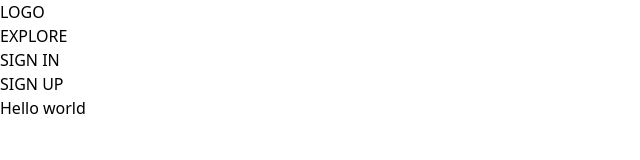
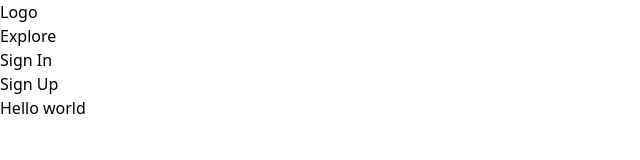
Before and after one commit to JosueSalazaku/Foodie-travellers, a React (Vite) app in the folder client/: page / in a window 1280 px wide. Shown: the top 160 px of the page, without its empty margins (0-640 px from the left). Built offline with nearby package versions, Linux system fonts and the light colour scheme.

Commit message:
Add route links to header page

```diff
--- a/client/src/App.jsx
+++ b/client/src/App.jsx
@@ -13,7 +13,6 @@
 
   return (
     <main>
-      <Header/>
       <h1 className="text-5xl text-orange-500">Hello world</h1>
     </main>
   );
--- a/client/src/Components/Header.jsx
+++ b/client/src/Components/Header.jsx
@@ -1,11 +1,13 @@
+import { Link } from 'react-router-dom';
+
 function Header() {
   return (
     <header className="w-screen h-20 flex flex-row">
       <ul className="w-screen flex flex-row justify-evenly items-center font-extrabold">
-        <li>LOGO</li>
-        <li>EXPLORE</li>
-        <li>SIGN IN</li>
-        <li>SIGN UP</li>
+        <li><Link to="/">Logo</Link></li>
+        <li><Link to="/Explore">Explore</Link></li>
+        <li><Link to="/SignIn">Sign In</Link></li>
+        <li><Link to="/SignUp">Sign Up</Link></li>
       </ul>
     </header>
   );
--- a/client/src/main.jsx
+++ b/client/src/main.jsx
@@ -6,15 +6,17 @@
 import SignUp from './Pages/SignUp';
 import Explore from './Pages/Explore';
 import './App.css';
+import Header from './Components/Header';
 
 ReactDOM.createRoot(document.getElementById('root')).render(
   <React.StrictMode>
     <Router>
+      <Header /> {/* Render the Header component outside the Routes */}
       <Routes>
         <Route exact path="/" element={<App />} />
         <Route path="/Explore" element={<Explore />} />
-        <Route path="/SignUp" element={<SignIn />} />
-         <Route path="/SignUp" element={<SignUp />} />
+        <Route path="/SignIn" element={<SignIn />} />
+        <Route path="/SignUp" element={<SignUp />} />
       </Routes>
     </Router>
   </React.StrictMode>
```
